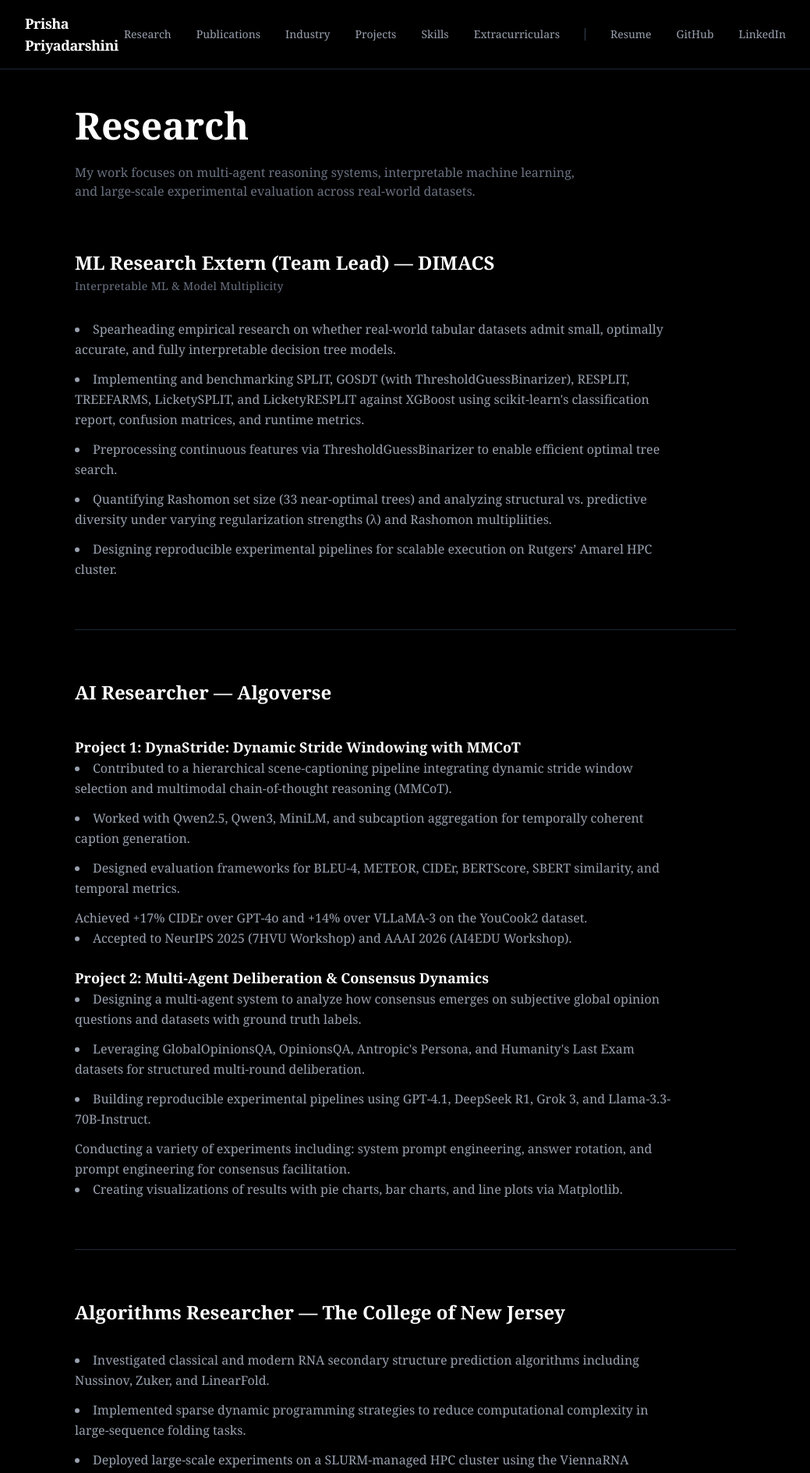
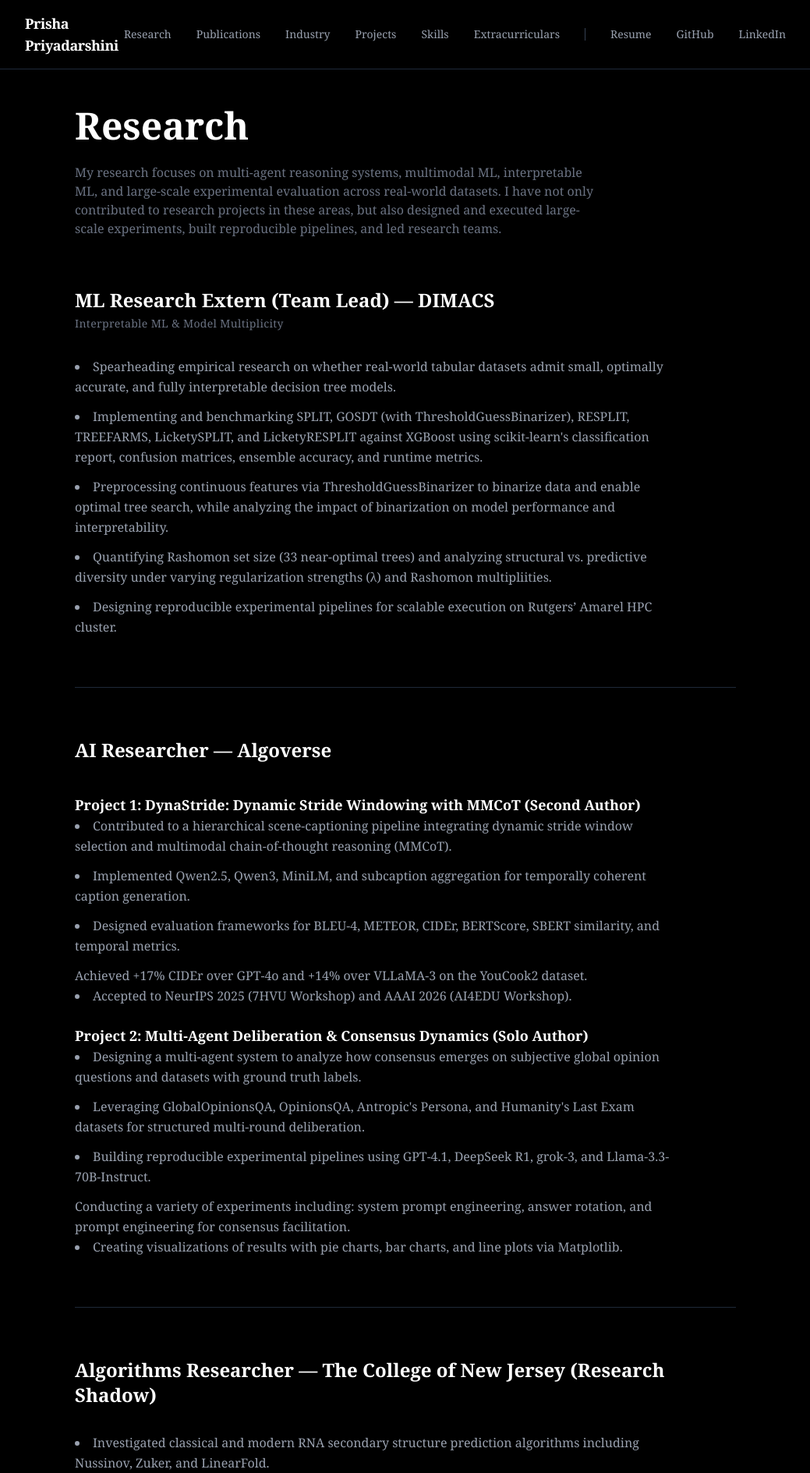
Before and after one commit to priyadp1/Website, a Next.js app in the folder prisha-portfolio/: page /research in a window 1280 px wide. Shown: the top 1889 px of the page at 78% size, without its empty margins (120-1159 px from the left). Built offline with nearby package versions, Linux system fonts and the light colour scheme.

Commit message:
Edited website

```diff
--- a/prisha-portfolio/src/app/page.tsx
+++ b/prisha-portfolio/src/app/page.tsx
@@ -48,7 +48,7 @@ export default function Home() {
                 Machine Learning Intern (Incoming)
               </h3>
               <p className="text-sm text-gray-400">
-                Regeneron · QA Validations & Operations
+                Regeneron · QA Validations & Operations · Internship
               </p>
             </div>
             <span className="text-sm text-gray-400 whitespace-nowrap">
@@ -63,7 +63,7 @@ export default function Home() {
                 Machine Learning Research Extern (Team Lead) --- Interpretable ML & Model Multiplicity
               </h3>
               <p className="text-sm text-gray-400">
-                The Center for Discrete Mathematics and Theoretical Computer Science (DIMACS) · Rutgers University
+                The Center for Discrete Mathematics and Theoretical Computer Science (DIMACS) · Rutgers University · Externship
               </p>
             </div>
             <span className="text-sm text-gray-400 whitespace-nowrap">
@@ -78,7 +78,7 @@ export default function Home() {
                 AI Associate Developer --- Geospatial AI & ML
               </h3>
               <p className="text-sm text-gray-400">
-                Insurity · Research & Development · SpatialKey Team
+                Insurity · Internship · Research & Development · SpatialKey Team · Internship
               </p>
             </div>
             <span className="text-sm text-gray-400 whitespace-nowrap">
@@ -93,7 +93,7 @@ export default function Home() {
                 AI Researcher --- Multi-Agent LLM Deliberation & Consensus Dynamics
               </h3>
               <p className="text-sm text-gray-400">
-                Algoverse AI Research
+                Algoverse AI Research · Internship
               </p>
             </div>
             <span className="text-sm text-gray-400 whitespace-nowrap">
@@ -108,7 +108,7 @@ export default function Home() {
                 AI Researcher --- Multimodal Scene Captioning Systems
               </h3>
               <p className="text-sm text-gray-400">
-                Algoverse AI Research · NeurIPS 2025 (7HVU Oral) · AAAI 2026 (AI4EDU)
+                Algoverse AI Research · NeurIPS 2025 (7HVU Oral) · AAAI 2026 (AI4EDU) · Internship
               </p>
             </div>
             <span className="text-sm text-gray-400 whitespace-nowrap">
@@ -123,7 +123,7 @@ export default function Home() {
                 Algorithms Researcher --- RNA Folding & Dynamic Programming
               </h3>
               <p className="text-sm text-gray-400">
-                The College of New Jersey
+                The College of New Jersey · Part-time
               </p>
             </div>
             <span className="text-sm text-gray-400 whitespace-nowrap">
--- a/prisha-portfolio/src/app/research/page.tsx
+++ b/prisha-portfolio/src/app/research/page.tsx
@@ -7,8 +7,9 @@ export default function Research() {
           Research
         </h1>
         <p className="text-gray-500 max-w-2xl">
-          My work focuses on multi-agent reasoning systems, interpretable machine learning,
-          and large-scale experimental evaluation across real-world datasets.
+          My research focuses on multi-agent reasoning systems, multimodal ML, interpretable ML,
+          and large-scale experimental evaluation across real-world datasets. I have not only contributed to research projects in these areas,
+           but also designed and executed large-scale experiments, built reproducible pipelines, and led research teams.
         </p>
       </div>
 
@@ -32,11 +33,12 @@ export default function Research() {
           <li>
             Implementing and benchmarking SPLIT, GOSDT (with ThresholdGuessBinarizer),
             RESPLIT, TREEFARMS, LicketySPLIT, and LicketyRESPLIT against XGBoost using scikit-learn's classification report,
-            confusion matrices, and runtime metrics.
+            confusion matrices, ensemble accuracy, and runtime metrics.
           </li>
           <li>
             Preprocessing continuous features via ThresholdGuessBinarizer
-            to enable efficient optimal tree search.
+            to binarize data and enable optimal tree search,
+            while analyzing the impact of binarization on model performance and interpretability.
           </li>
           <li>
             Quantifying Rashomon set size (33 near-optimal trees) and analyzing structural
@@ -63,7 +65,7 @@ export default function Research() {
         <div className="space-y-6">
           <div>
             <h3 className="text-lg font-semibold text-white">
-              Project 1: DynaStride: Dynamic Stride Windowing with MMCoT
+              Project 1: DynaStride: Dynamic Stride Windowing with MMCoT (Second Author)
             </h3>
             <ul className="space-y-3 text-gray-400 list-disc list-inside leading-relaxed">
               <li>
@@ -72,7 +74,7 @@ export default function Research() {
                 chain-of-thought reasoning (MMCoT).
               </li>
               <li>
-                Worked with Qwen2.5, Qwen3, MiniLM, and subcaption aggregation
+                Implemented Qwen2.5, Qwen3, MiniLM, and subcaption aggregation
                 for temporally coherent caption generation.
               </li>
               <li>
@@ -88,7 +90,7 @@ export default function Research() {
 
           <div>
             <h3 className="text-lg font-semibold text-white">
-              Project 2: Multi-Agent Deliberation & Consensus Dynamics
+              Project 2: Multi-Agent Deliberation & Consensus Dynamics (Solo Author)
             </h3>
             <ul className="space-y-3 text-gray-400 list-disc list-inside leading-relaxed">
               <li>
@@ -101,7 +103,7 @@ export default function Research() {
               </li>
               <li>
                 Building reproducible experimental pipelines using GPT-4.1,
-                DeepSeek R1, Grok 3, and Llama-3.3-70B-Instruct.
+                DeepSeek R1, grok-3, and Llama-3.3-70B-Instruct.
               </li>
                 Conducting a variety of experiments including: system prompt engineering,
                 answer rotation, and prompt engineering for consensus facilitation.
@@ -121,7 +123,7 @@ export default function Research() {
       <section className="space-y-8 max-w-3xl">
         <div>
           <h2 className="text-2xl font-semibold text-white">
-            Algorithms Researcher — The College of New Jersey
+            Algorithms Researcher — The College of New Jersey (Research Shadow)
           </h2>
         </div>
 
```
